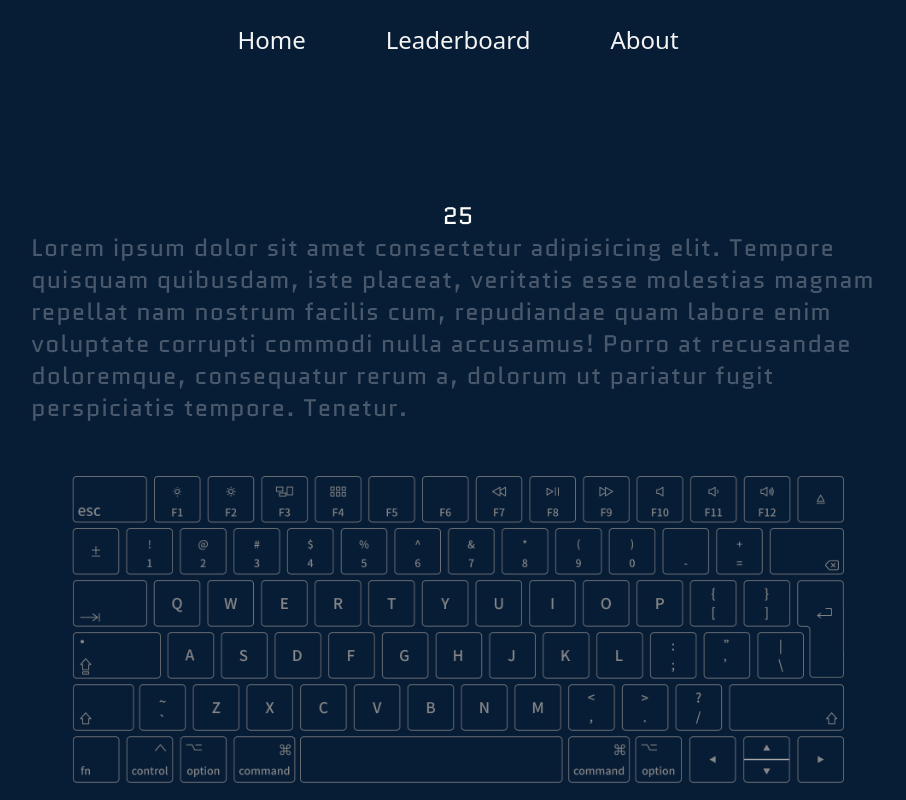
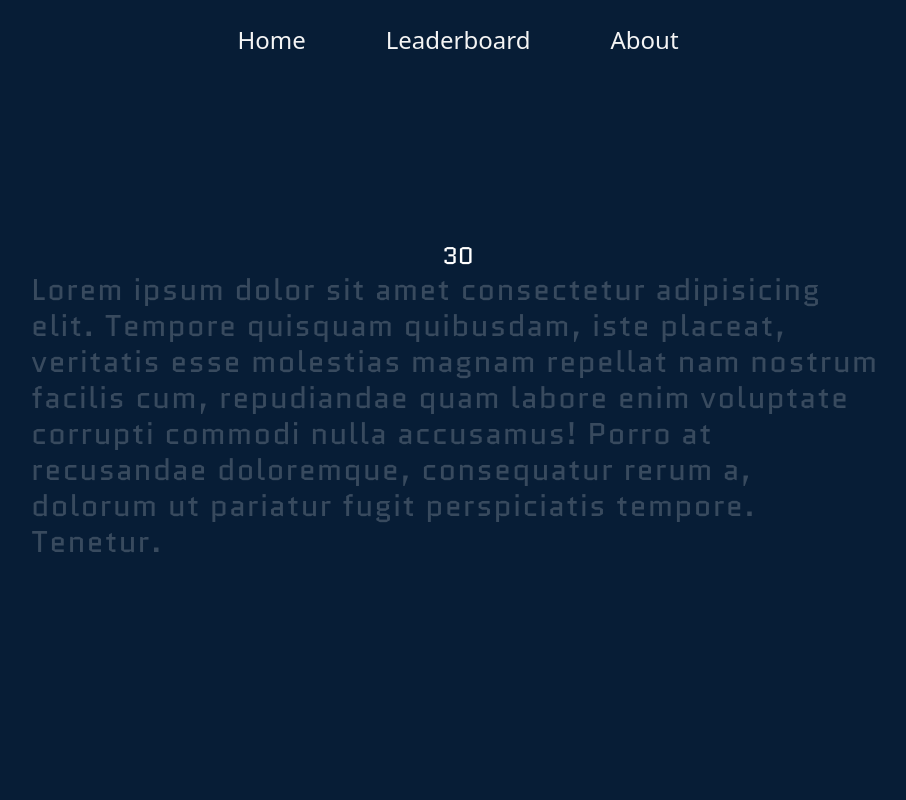
Before and after one commit to gunjanrawat5/KeyRush, a React (Vite) app in the folder frontend/: page / in a window 1280 px wide. Shown: the whole page, without its empty margins (182-1088 px from the left). Built offline with nearby package versions, Linux system fonts and the light colour scheme.

Commit message:
Typing UI but timer sync implemented

```diff
--- a/frontend/src/components/About.jsx
+++ b/frontend/src/components/About.jsx
@@ -11,7 +11,7 @@ const About = () => {
       padding: '0 20px'
     }}>
 
-    <p className='text-[#F4F4F4]' style={{ maxWidth: '600px', fontSize: '1.2rem', lineHeight: '1.6' }}>
+    <p className='text-[#F4F4F4] font-[Quantico]' style={{ maxWidth: '600px', fontSize: '1.2rem', lineHeight: '1.6' }}>
       Welcome to KeyRush, in this application users will be able to use this practice typing tool, designed to help improve their typing speed and accuracy. When the user begins to type, a timer will start automatically and will measure their words per minute (WPM). This feature will help users track their progress throughout time. Since many job roles requires strong typing skills. This application was created to help out users build confidence and improve their typing performance, and overall professionalism.
 
 
--- a/frontend/src/components/Home.jsx
+++ b/frontend/src/components/Home.jsx
@@ -4,21 +4,22 @@ import keyboard from '../assets/keyboard.png'
 
 const Home = () => {
   const [seconds,setSeconds] = useState(30)
+  const [hasStarted, setHasStarted] = useState(false)
   useEffect(()=>{
+      if (!hasStarted) return
       if (seconds<=0) return
       const interval = setInterval(()=>{
         setSeconds(prev => prev-1)
       },1000)
       return () => clearInterval(interval);
-    },[seconds])
+    },[hasStarted,seconds])
 
   return (
     <div className=' text-[#fffffffb] text-2xl font-[Quantico]'>
 
-      <div className=' flex flex-col justify-center items-center mt-30 text-[#ffffff44]'>
+      <div className=' flex flex-col justify-center items-center mt-40'>
         <button className='text-white'>{seconds}</button>
-        <Typing></Typing>
-        <img className='w-2/3' src={keyboard}/>
+        <Typing onStart={() => setHasStarted(true)} />
       </div>
 
     </div>
--- a/frontend/src/components/Leaderboard.jsx
+++ b/frontend/src/components/Leaderboard.jsx
@@ -14,7 +14,7 @@ const Leaderboard = () => {
           Current Standings
         </h1>
 
-        <div className="overflow-hidden rounded-xl bg-[#0b2038] shadow-lg border border-white/10">
+        <div className="overflow-hidden rounded-xl bg-[#0b2038] shadow-lg border border-white/10 font-[Quantico]">
           <table className="min-w-full divide-y divide-white/10">
             <thead className="bg-white/5">
               <tr className="text-left text-sm font-semibold text-[#ffffffcc]">
--- a/frontend/src/components/Typing.jsx
+++ b/frontend/src/components/Typing.jsx
@@ -1,10 +1,66 @@
-import React from 'react'
+import React, { useEffect, useState } from 'react'
 
-const Typing = () => {
+const text =
+  "Lorem ipsum dolor sit amet consectetur adipisicing elit. Tempore quisquam quibusdam, iste placeat, veritatis esse molestias magnam repellat nam nostrum facilis cum, repudiandae quam labore enim voluptate corrupti commodi nulla accusamus! Porro at recusandae doloremque, consequatur rerum a, dolorum ut pariatur fugit perspiciatis tempore. Tenetur."
+
+const Typing = ({ onStart }) => {
+  const [index, setIndex] = useState(0)
+  const [wrong, setWrong] = useState(false)
+  const [started, setStarted] = useState(false)
+
+  useEffect(() => {
+    const handleKeyDown = (e) => {
+      const key = e.key
+
+      // ignore non-character keys (Shift, Ctrl, etc.)
+      if (key.length !== 1 && key !== ' ') return
+
+      // first key => start timer
+      if (!started) {
+        setStarted(true)
+        if (typeof onStart === 'function') onStart()
+      }
+
+      setIndex(prevIndex => {
+        if (prevIndex >= text.length) return prevIndex
+
+        const expectedChar = text[prevIndex]
+        const pressed = key.toLowerCase()
+        const expected = expectedChar.toLowerCase()
+
+        if (pressed === expected) {
+          setWrong(false)
+          return prevIndex + 1
+        } else {
+          setWrong(true)
+          return prevIndex
+        }
+      })
+    }
+
+    window.addEventListener('keydown', handleKeyDown)
+    return () => window.removeEventListener('keydown', handleKeyDown)
+  }, [started, onStart]) // text is constant, no need in deps
+
   return (
-    <div className='w-2/3 tracking-wider'>
-        <p>Lorem ipsum dolor sit amet consectetur adipisicing elit. Tempore quisquam quibusdam, iste placeat, veritatis esse molestias magnam repellat nam nostrum facilis cum, repudiandae quam labore enim voluptate corrupti commodi nulla accusamus! Porro at recusandae doloremque, consequatur rerum a, dolorum ut pariatur fugit perspiciatis tempore. Tenetur.
-        </p>
+    <div className="w-2/3 tracking-wider text-3xl">
+      <p>
+        {text.split('').map((ch, i) => {
+          let cls = 'text-[#ffffff33]'
+
+          if (i < index) {
+            cls = 'text-white'
+          } else if (i === index && wrong) {
+            cls = 'text-red-500'
+          }
+
+          return (
+            <span key={i} className={cls}>
+              {ch}
+            </span>
+          )
+        })}
+      </p>
     </div>
   )
 }
```
